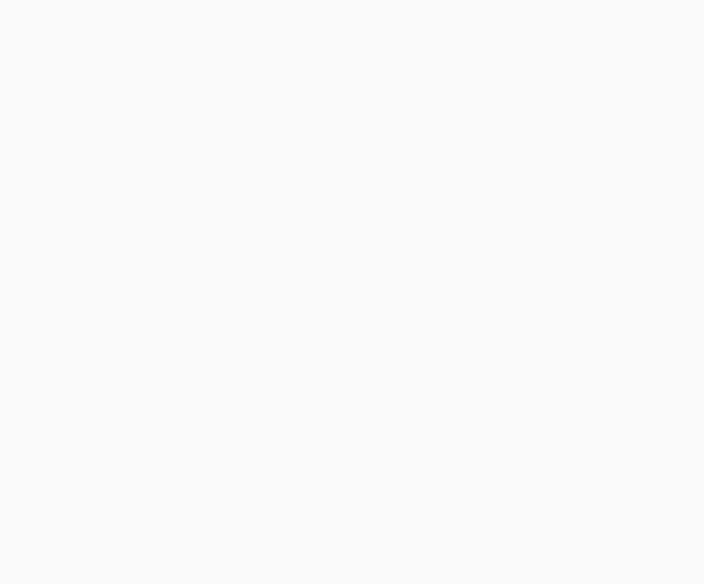
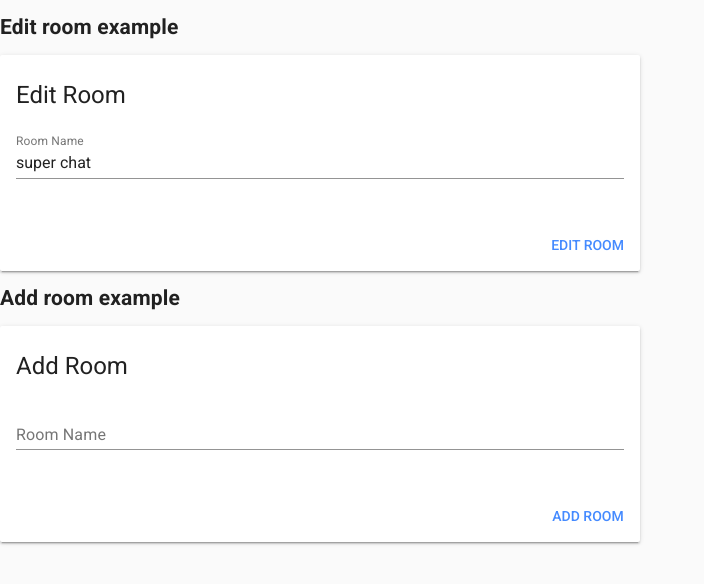
Before and after one commit to ratushnyak-k/goit-chaty, a Vue app: page /edit-room/1 in a window 1280 px wide. Shown: the top 584 px of the page, without its empty margins (0-704 px from the left). Built offline with nearby package versions, Linux system fonts and the light colour scheme.

Commit message:
edit-room

```diff
--- /dev/null
+++ b/src/components/edit-room-form.vue
@@ -0,0 +1,130 @@
+<template>
+  <div>
+    <form novalidate class="md-layout" @submit.prevent="validateRoom">
+      <md-card class="md-layout-item md-size-50 md-small-size-100">
+        <md-card-header>
+          <div class="md-title" v-if="name">Edit Room</div>
+          <div class="md-title" v-if="!name">Add Room</div>
+        </md-card-header>
+
+        <md-card-content>
+          <div class="md-layout md-gutter">
+            <div class="md-layout-item md-small-size-100">
+              <md-field :class="getValidationClass('room')">
+                <label for="room-name">Room Name </label>
+
+                <md-input
+                  name="room-name"
+                  id="room-name"
+                  autocomplete="given-name"
+                  v-model="form.room"
+                  :disabled="sending"
+                />
+                <span class="md-error" v-if="!$v.form.room.required"
+                  >The Room name is required</span
+                >
+                <span class="md-error" v-else-if="!$v.form.room.minlength">Invalid room name</span>
+              </md-field>
+            </div>
+          </div>
+        </md-card-content>
+
+        <md-progress-bar md-mode="indeterminate" v-if="sending" />
+
+        <md-card-actions>
+          <md-button type="submit" class="md-primary" :disabled="sending" v-if="name"
+            >Edit Room</md-button
+          >
+          <md-button type="submit" class="md-primary" :disabled="sending" v-if="!name"
+            >Add Room</md-button
+          >
+        </md-card-actions>
+      </md-card>
+
+      <md-snackbar :md-active.sync="roomSaved"
+        >The room {{ lastRoom }} was saved with success!</md-snackbar
+      >
+    </form>
+  </div>
+</template>
+
+<script>
+import { validationMixin } from 'vuelidate';
+import { required, minLength } from 'vuelidate/lib/validators';
+export default {
+  name: 'FormValidation',
+  mixins: [validationMixin],
+  props: {
+    name: { type: String },
+    onSubmit: {
+      type: Function,
+      require: true,
+    },
+  },
+  data: function() {
+    return {
+      form: {
+        room: '',
+      },
+      sending: false,
+      lastRoom: '',
+      roomSaved: false,
+    };
+  },
+  mounted: function() {
+    this.form.room = this.name; /*this.$route.params.name||''*/
+  },
+  validations: {
+    form: {
+      room: {
+        required,
+        normalizer: function(value) {
+          this.value = (value || '').toString().trim();
+          return this.value;
+        },
+        minLength: minLength(3),
+      },
+    },
+  },
+  methods: {
+    getValidationClass(fieldName) {
+      const field = this.$v.form[fieldName];
+      if (field) {
+        return {
+          'md-invalid': field.$invalid && field.$dirty,
+        };
+      }
+    },
+    clearForm() {
+      this.$v.$reset();
+      this.form.room = null;
+    },
+    editRoom() {
+      this.sending = true;
+      this.lastRoom = this.form.room;
+      /* === Instead of this timeout, here you can call your API === */
+      window.setTimeout(() => {
+        this.sending = false;
+        this.roomSaved = true;
+        this.onSubmit({ value: this.lastRoom });
+        this.clearForm();
+      }, 1500);
+    },
+    validateRoom() {
+      this.$v.$touch();
+      if (!this.$v.$invalid) {
+        this.editRoom();
+      }
+    },
+  },
+};
+</script>
+
+<style lang="scss" scoped>
+.md-progress-bar {
+  position: absolute;
+  top: 0;
+  right: 0;
+  left: 0;
+}
+</style>
--- a/src/router.js
+++ b/src/router.js
@@ -2,6 +2,7 @@ import Vue from 'vue';
 import Router from 'vue-router';
 import Home from './views/Home.vue';
 import About from './views/About.vue';
+import EditRoom from './views/EditRoom.vue';
 
 Vue.use(Router);
 
@@ -19,5 +20,10 @@ export default new Router({
       name: 'about',
       component: About,
     },
+    {
+      path: '/edit-room/:name?',
+      name: 'edit-room',
+      component: EditRoom,
+    },
   ],
 });
--- /dev/null
+++ b/src/views/EditRoom.vue
@@ -0,0 +1,30 @@
+<template>
+  <div>
+    <h2>Edit room example</h2>
+    <EditRoom :onSubmit="onSubmit1" :name="room"></EditRoom>
+
+    <h2>Add room example</h2>
+    <EditRoom :onSubmit="onSubmit2"></EditRoom>
+  </div>
+</template>
+
+<script>
+import EditRoom from '@/components/edit-room-form';
+export default {
+  data: () => ({
+    room: 'super chat',
+    showDialog: false,
+  }),
+  components: {
+    EditRoom,
+  },
+  methods: {
+    onSubmit1(data) {
+      console.log(data);
+    },
+    onSubmit2(data) {
+      console.log(data);
+    },
+  },
+};
+</script>
```
Also changed, not shown: 1 other file (tests, documents, lock files or other folders).
